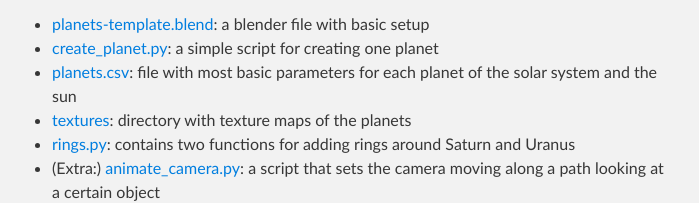
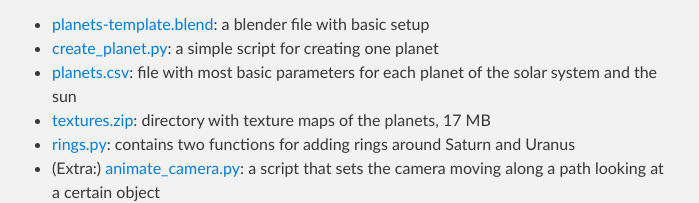
Before and after one commit to kristinriebe/solarsystem-workshop, a plain HTML site: page index.html in a window 1280 px wide. Shown: the part 857-1060 px from the top of the page, without its empty margins (288-987 px from the left). Drawn offline with Linux system fonts and the light colour scheme.

Commit message:
Link corrected

```diff
--- a/index.html
+++ b/index.html
@@ -57,8 +57,8 @@ a simple script for creating one planet</li>
 <a href="https://github.com/kristinriebe/solarsystem-workshop/blob/master/planets.csv">planets.csv</a>:
 file with most basic parameters for each planet of the solar system and the sun</li>
 <li>
-<a href="http://kristinriebe.github.io/solarsystem-workshop/textures/">textures</a>:
-directory with texture maps of the planets</li>
+<a href="http://kristinriebe.github.io/solarsystem-workshop/textures.zip">textures.zip</a>:
+directory with texture maps of the planets, 17 MB</li>
 <li>
 <a href="https://github.com/kristinriebe/solarsystem-workshop/blob/master/rings.py">rings.py</a>:
 contains two functions for adding rings around Saturn and Uranus</li>
```
